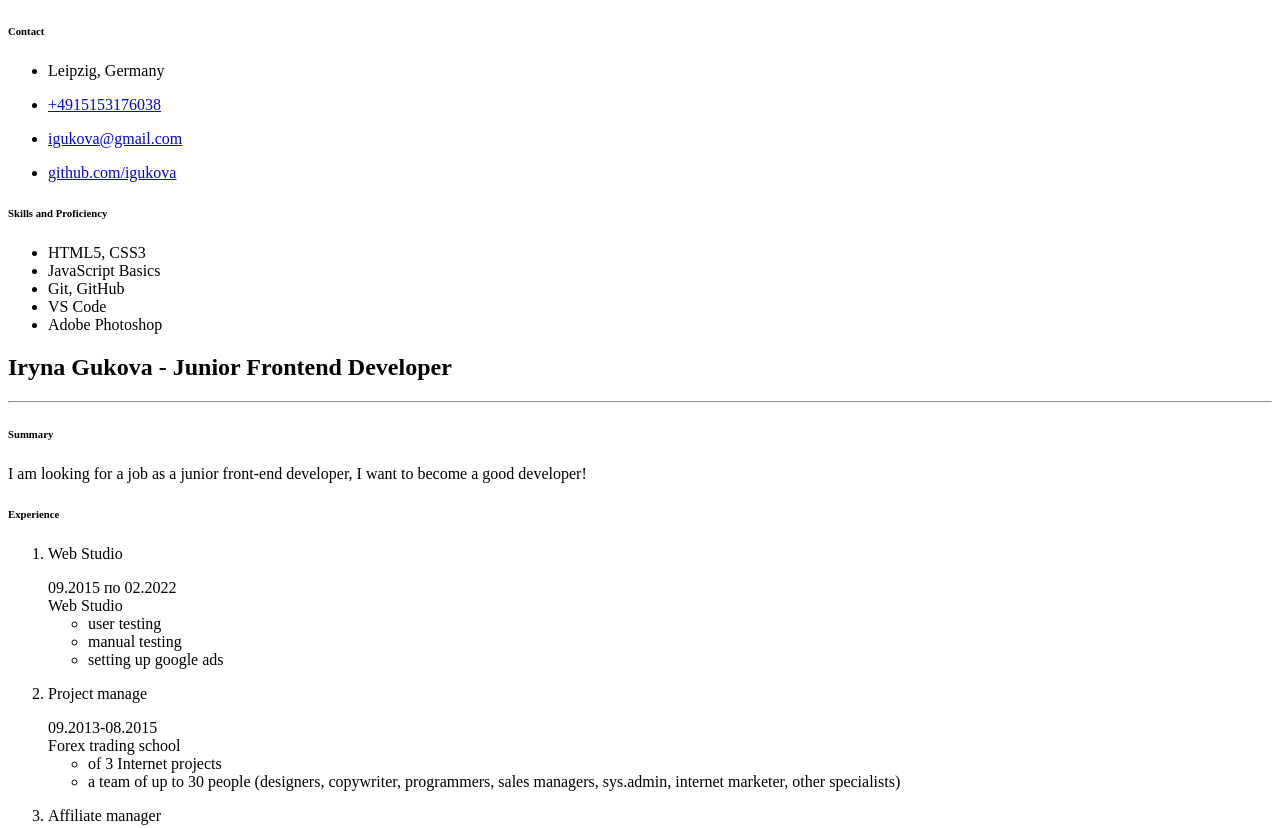
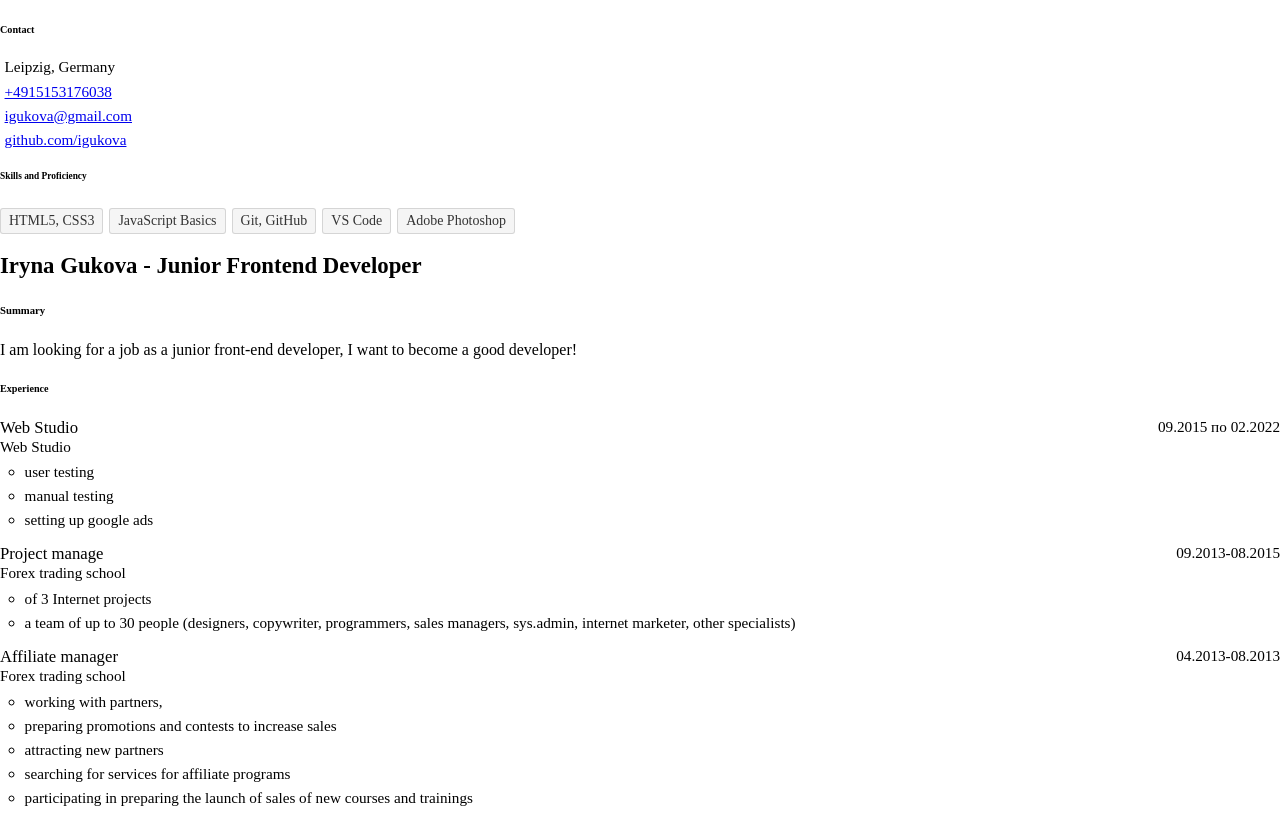
Before and after one commit to igukova/rsschool-cv2, a plain HTML site: page index.html in a window 1280 px wide. Shown: the top 828 px of the page. Drawn offline with Linux system fonts and the light colour scheme.

Commit message:
Update index.html

```diff
--- a/index.html
+++ b/index.html
@@ -4,6 +4,7 @@
     <meta charset="UTF-8">
     <meta http-equiv="X-UA-Compatible" content="IE=edge">
     <meta name="viewport" content="width=device-width, initial-scale=1.0">
+    <link rel="stylesheet" href="./style.css?v=1.0">
     <title>Document</title>
 </head>
 <body>
@@ -40,7 +41,7 @@
                     <header class="name" aria-label="Gukova Iryna">
 
                         <h2>Iryna Gukova - Junior Frontend Developer</h2>
-                        <hr />
+
                     </header>
                     <section>
                         <section class="summary">
```
